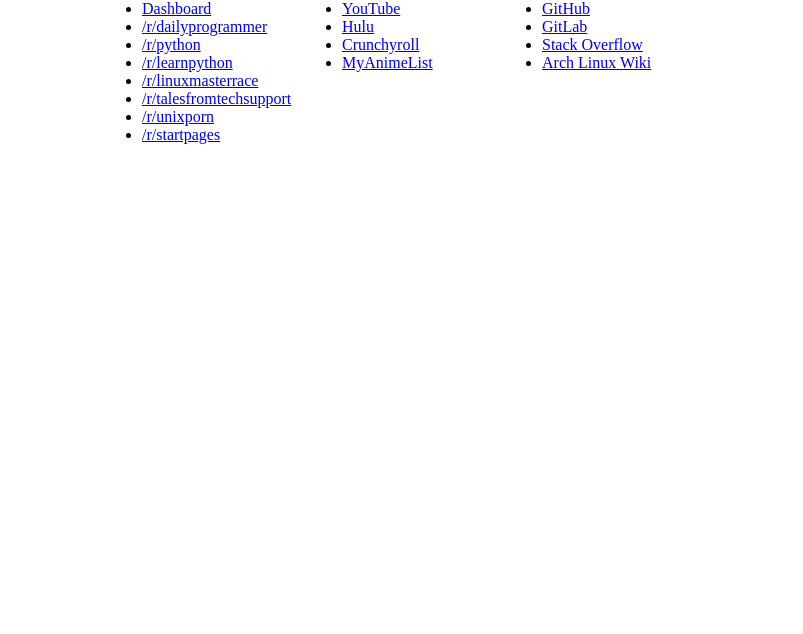
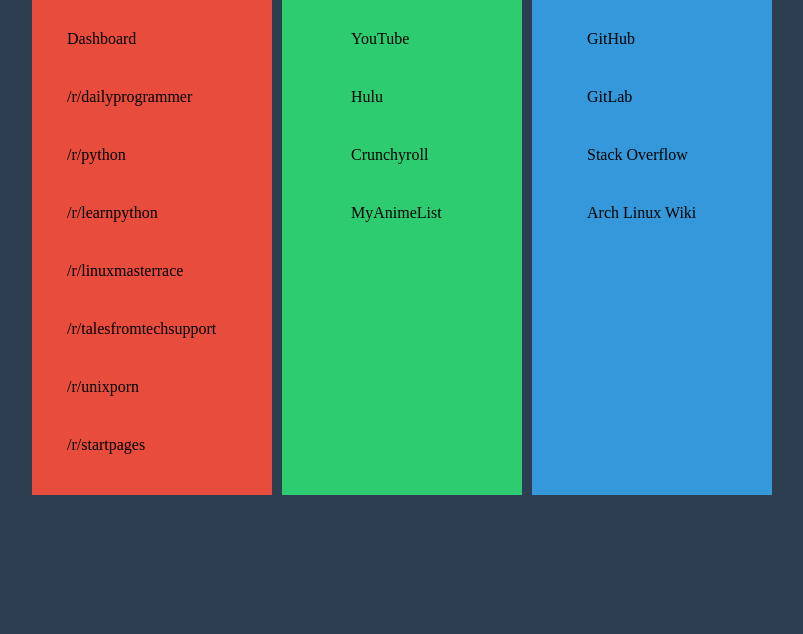
Before and after one commit to ExcaliburZero/startpage, a plain HTML site: page index.html in a window 1280 px wide. Shown: the part 310-944 px from the top of the page, without its empty margins (238-1041 px from the left). Before the commit the page ends 800 px from the top, so only its background shows below. Drawn offline with Linux system fonts and the light colour scheme.

Commit message:
Add color and modify link handling
Add colors for the index page and also add some structure and highlighting to the links.

```diff
--- a/style.css
+++ b/style.css
@@ -1,9 +1,38 @@
+a {
+	text-decoration: none;
+	color: #000000;
+}
+
+a:hover {
+	color: #FFFFFF;
+}
+
+body {
+	background-color: #2c3e50;
+}
+
 h1 {
 	text-align: center;
 }
 
 h2 {
 	text-align: center;
+	margin-bottom: 20px;
+}
+
+li {
+	list-style-type: none;
+	padding: 0 0;
+}
+
+li a {
+	display: block;
+	width: 100%;
+	padding: 20px 0;
+}
+
+ul {
+	padding: 0;
 }
 
 .row {
@@ -11,7 +40,9 @@
 }
 
 .section {
-	width: 200px;
+	width: 250px;
+	margin: 5px;
+	padding: 5px;
 }
 
 #container {
@@ -20,7 +51,43 @@
 }
 
 #links-div {
-	width: 600px;
+	width: 750px;
 	margin: 0 auto;
 	margin-top: 50px;
 }
+
+#reddit-div {
+	background-color: #e74c3c;
+}
+
+#reddit-div a:hover {
+	background-color: #c0392b;
+}
+
+#reddit-div li a {
+	text-indent: 30px;
+}
+
+#videos-div {
+	background-color: #2ecc71;
+}
+
+#videos-div a:hover{
+	background-color: #27ae60;
+}
+
+#videos-div li a {
+	text-indent: 64px;
+}
+
+#programming-div {
+	background-color: #3498db;
+}
+
+#programming-div a:hover {
+	background-color: #2980b9;
+}
+
+#programming-div li a {
+	text-indent: 50px;
+}
```
